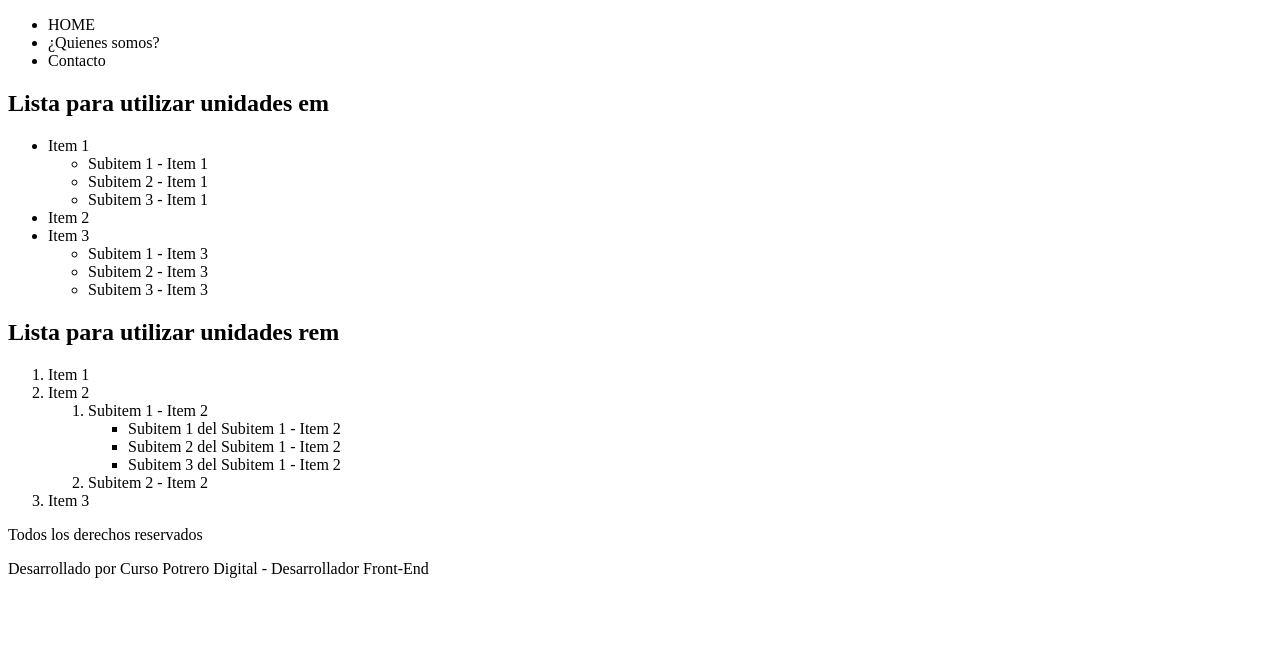
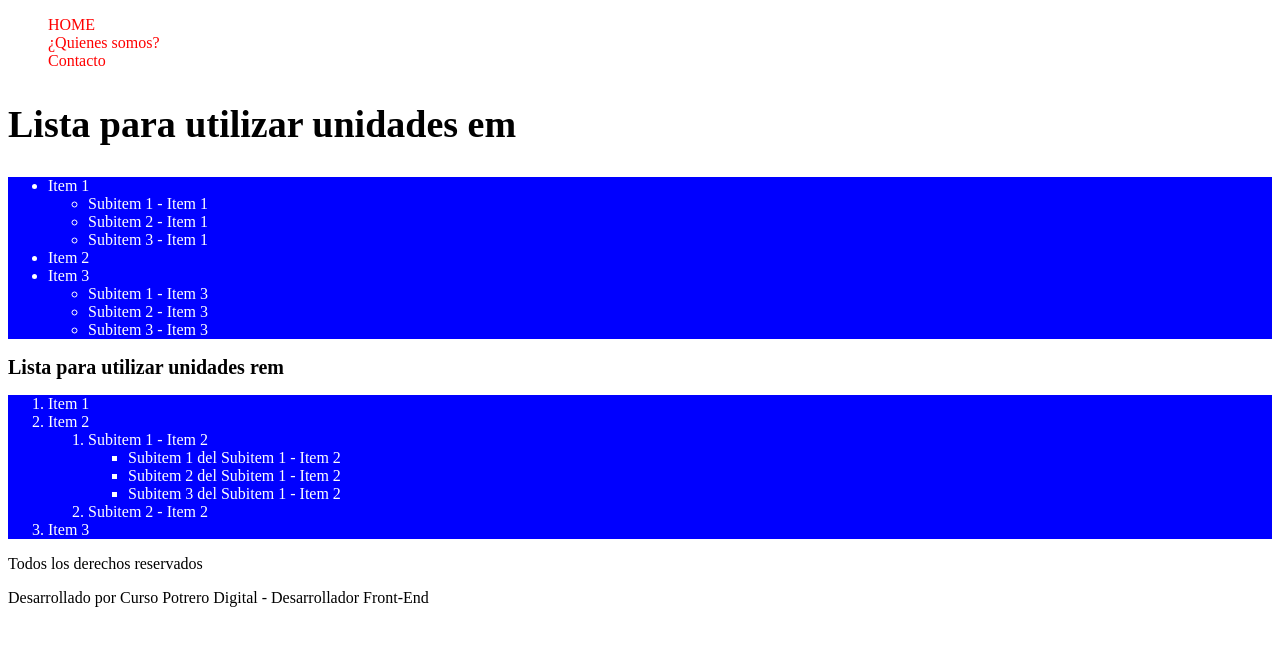
Before and after one commit to matefernandezcc/curso-fullstack, a PHP site: page /main.html in a window 1280 px wide. Shown: the top 646 px of the page. Run offline with PHP 8.4, Linux system fonts and the light colour scheme.

Commit message:
03-Selectores

```diff
--- a/Frontend/CSS/03-Selectores/main.html
+++ b/Frontend/CSS/03-Selectores/main.html
@@ -4,7 +4,7 @@
         <meta charset="UTF-8">
         <meta http-equiv="X-UA-Compatible" content="IE=edge">
         <meta name="viewport" content="width=device-width, initial-scale=1.0">
-        <link href="./syle.css">
+        <link rel="stylesheet" type="text/css" href="./style.css">
         <title>Selectores en CSS</title>
     </head>
     <body>
@@ -19,7 +19,7 @@
         </header>
         <main>
             <section>
-                <h2 id="main-section-h2">Lista para utilizar unidades <strong>em</strong></h2>
+                <h2 class="main-section-h2">Lista para utilizar unidades <strong>em</strong></h2>
                 <ul>
                     <li>Item 1
                         <ul>
--- a/Frontend/CSS/03-Selectores/style.css
+++ b/Frontend/CSS/03-Selectores/style.css
@@ -1,13 +1,14 @@
-.menuPrincipal {
+#menuPrincipal {
   list-style: none;
   color : red;
 }
 
-main > ul and main > ol {
+main ul, main ol {
   color: white;
   background-color: blue;
 }
 
+/* Se aplica este selector por ser más específico que el generico para todos los h2 */
 .main-section-h2 {
   font-size: 38px;
 }
```
Also changed, not shown: Frontend/CSS/apuntes/HTMLyCSS.html (line endings or trailing spaces), Frontend/CSS/apuntes/main.html (line endings or trailing spaces), Frontend/CSS/apuntes/style.css (line endings or trailing spaces), Frontend/CSS/apuntes/styleMain.css (line endings or trailing spaces), Frontend/HTML/01-EtiquetasBasicas/Consigna/consigna.md (line endings or trailing spaces), Frontend/HTML/01-EtiquetasBasicas/diferencia-b-Strong-i-em.md (line endings or trailing spaces), Frontend/HTML/01-EtiquetasBasicas/solucion.html (line endings or trailing spaces), Frontend/HTML/01-EtiquetasBasicas/texto.md (line endings or trailing spaces), Frontend/HTML/apuntes/about.html (line endings or trailing spaces), Frontend/HTML/apuntes/contacto.html (line endings or trailing spaces), Frontend/HTML/apuntes/index.html (line endings or trailing spaces), 1 other file.
